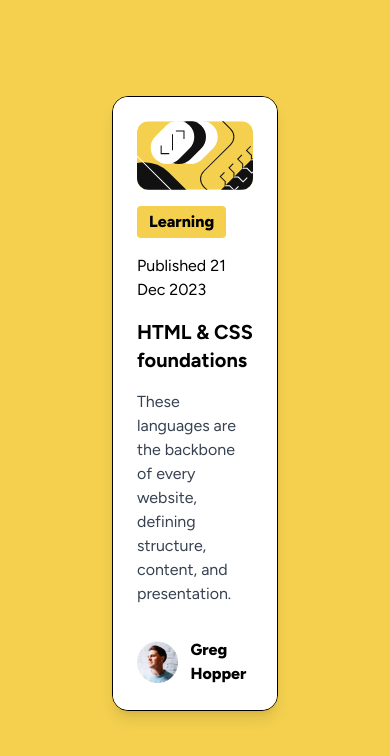
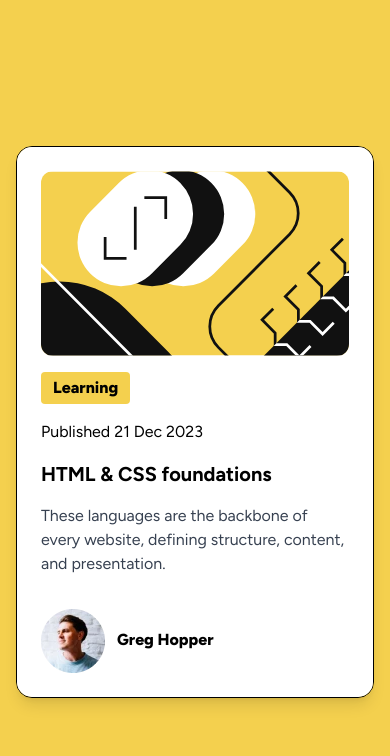
Before and after one commit to radeau/blog-preview-card, a Next.js app: page /blog-preview-card in a window 390 px wide. Shown: the top 756 px of the page. Built offline with nearby package versions, Linux system fonts and the light colour scheme.

Commit message:
Build: update padding/margin

```diff
--- a/app/blog-preview-card/page.tsx
+++ b/app/blog-preview-card/page.tsx
@@ -6,7 +6,7 @@ import Button from "../components/Button";
 
 export default function Home() {
   return (
-    <main className="flex min-h-screen flex-col items-center justify-between p-24 bg-yellow-card">
+    <main className="flex min-h-screen flex-col items-center justify-center sm:justify-between sm:p-24 bg-yellow-card">
      <div className="flex mx-4 ">
       <div className="max-w-sm rounded-2xl overflow-hidden shadow-lg border border-black md:drop-shadow-3xl hover:drop-shadow-4xl">
           <div className="p-6 bg-white">
```
